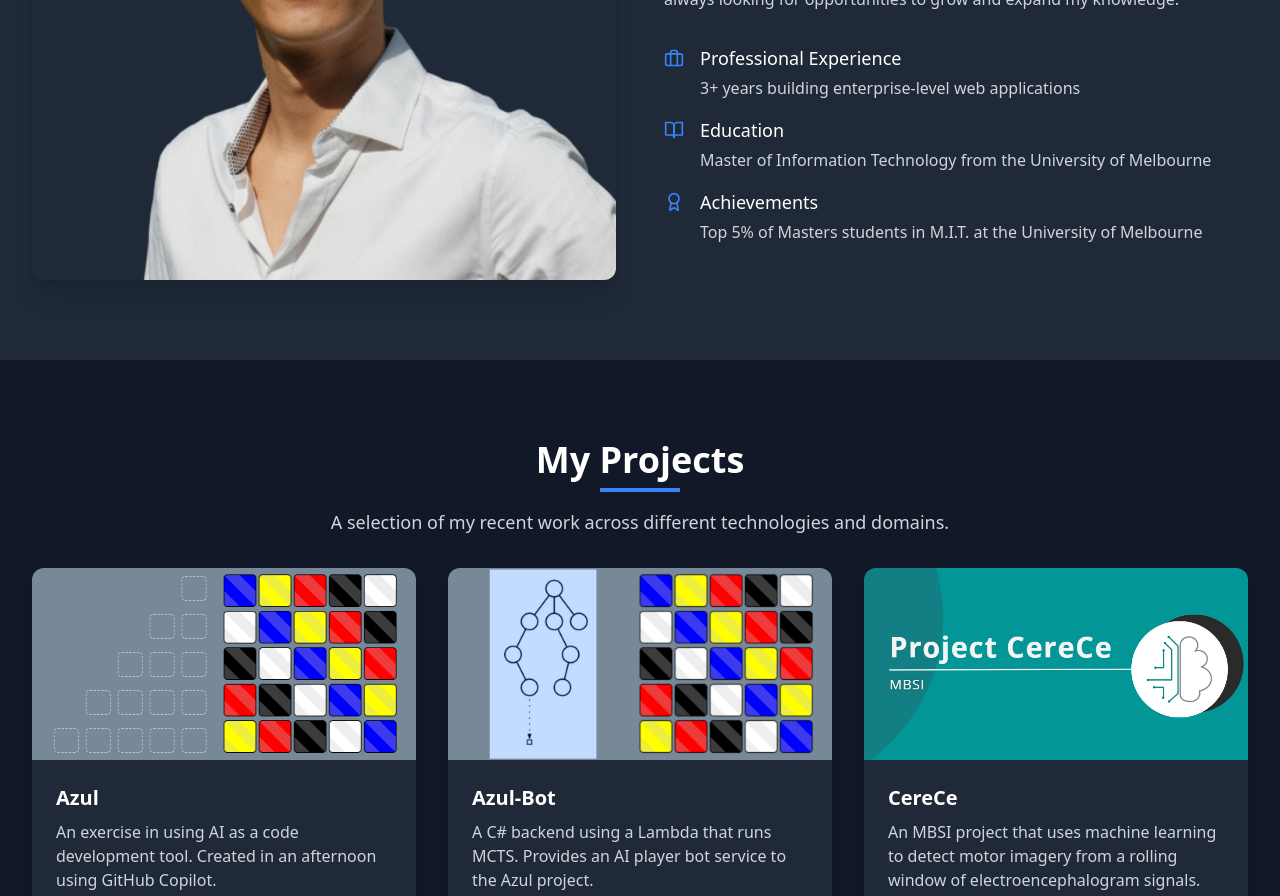
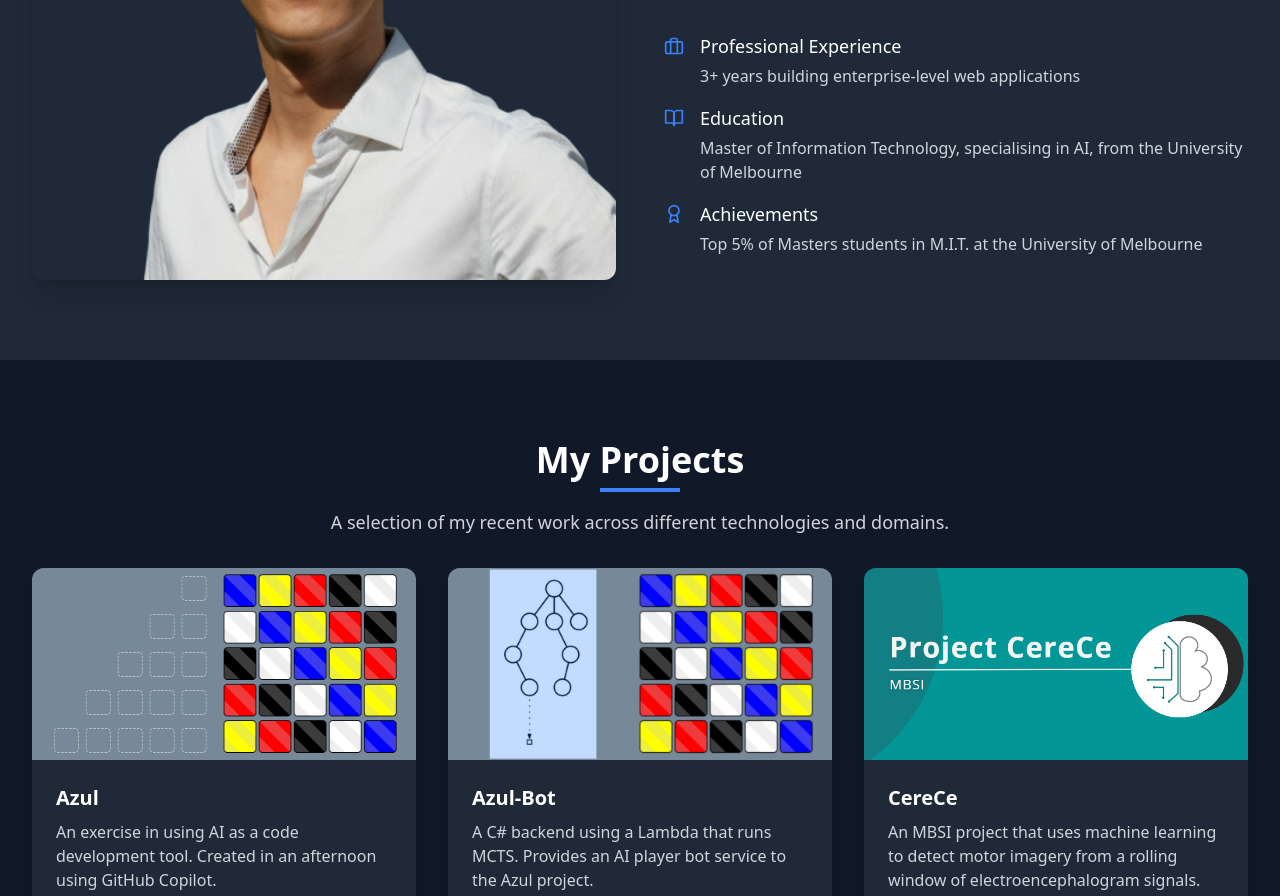
Before and after one commit to chillingo117/ePortfolio, a React (Vite) app: page / in a window 1280 px wide. Shown: the part 1300-2196 px from the top of the page. Built offline with nearby package versions, Linux system fonts and the light colour scheme.

Commit message:
add AI specialisation

```diff
--- a/src/components/About.tsx
+++ b/src/components/About.tsx
@@ -52,7 +52,7 @@ const About: React.FC = () => {
                 </div>
                 <div className="ml-4">
                   <h4 className="text-lg font-medium text-gray-900 dark:text-white">Education</h4>
-                  <p className="mt-1 text-gray-600 dark:text-gray-300">Master of Information Technology from the University of Melbourne</p>
+                  <p className="mt-1 text-gray-600 dark:text-gray-300">Master of Information Technology, specialising in AI, from the University of Melbourne</p>
                 </div>
               </div>
 
```
